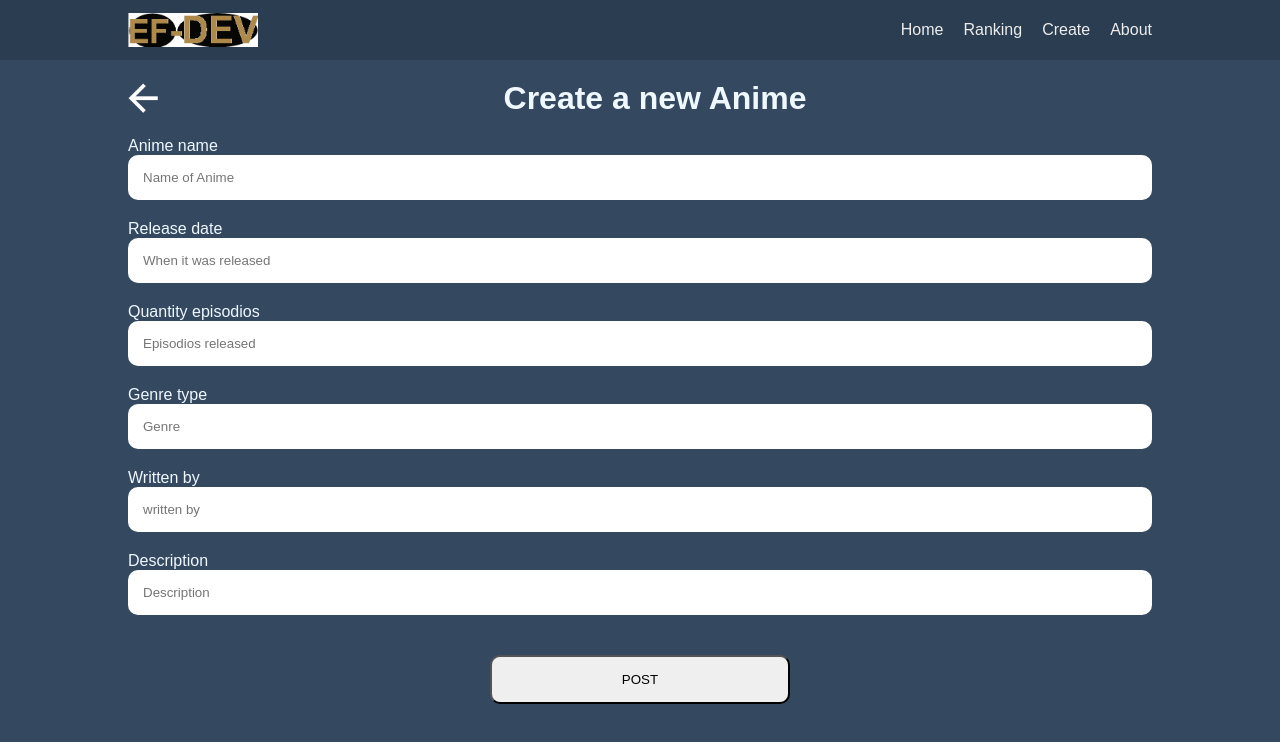
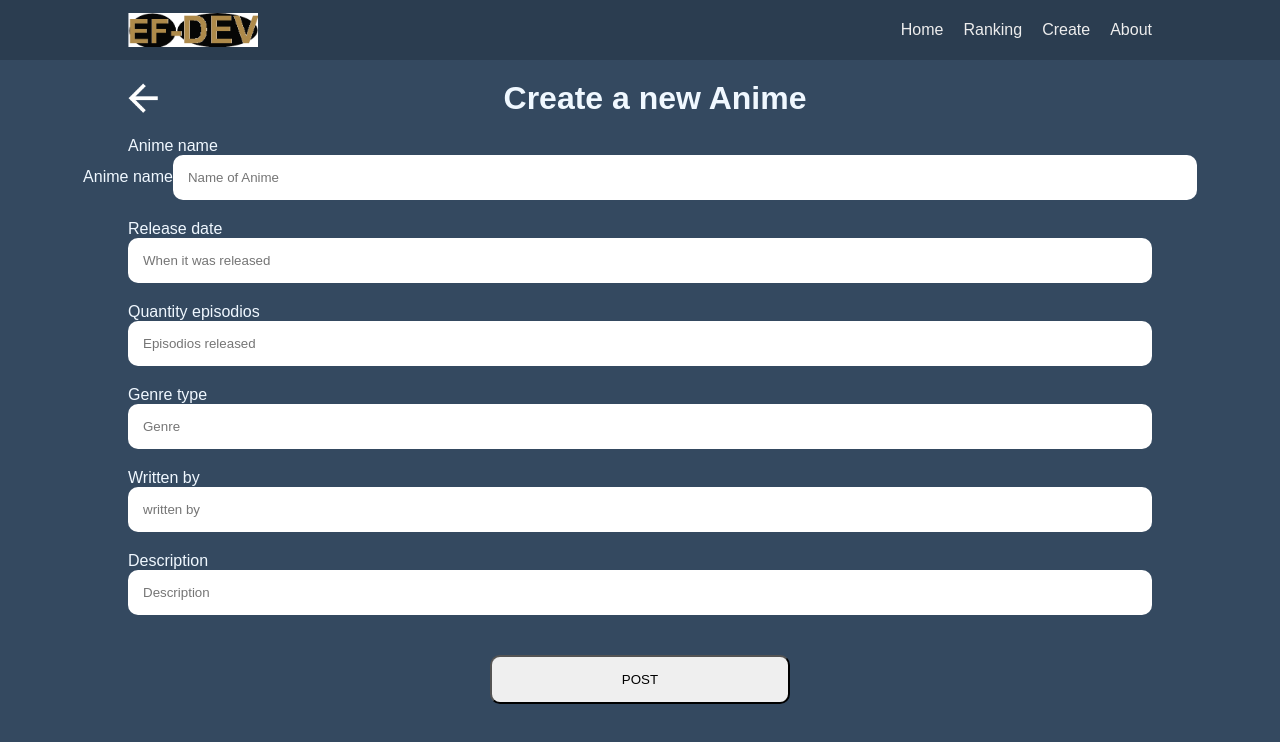
Before and after one commit to ettore83/projeto-anime, a Vue app in the folder anime-project/: page /create in a window 1280 px wide. Shown: the top 742 px of the page. Built offline with nearby package versions, Linux system fonts and the light colour scheme.

Commit message:
Update CreateView.vue

```diff
--- a/anime-project/src/views/CreateView.vue
+++ b/anime-project/src/views/CreateView.vue
@@ -16,6 +16,7 @@ import { ref } from "vue";
         <form action="submit" id="form-create">
 
           <p>Anime name</p>
+          <label for="tentei" class="label-inp">Anime name</label>
           <input id="tentei"
           class="imp-create"
           type="text"
@@ -25,7 +26,6 @@ import { ref } from "vue";
           <input
           class="imp-create"
           type="number"
-          v-bind:disabled="realeseData < 4"
           placeholder="When it was released">
 
           <p>Quantity episodios</p>
@@ -94,6 +94,14 @@ p{
   text-align: left;
   margin-top: 20px;
 }
+.label-inp{
+  color: aliceblue;
+  width: 80%;
+  margin: auto;
+  text-align: left;
+  margin-top: 20px;
+
+}
 
 .imp-create{
     width: 80%;
```
